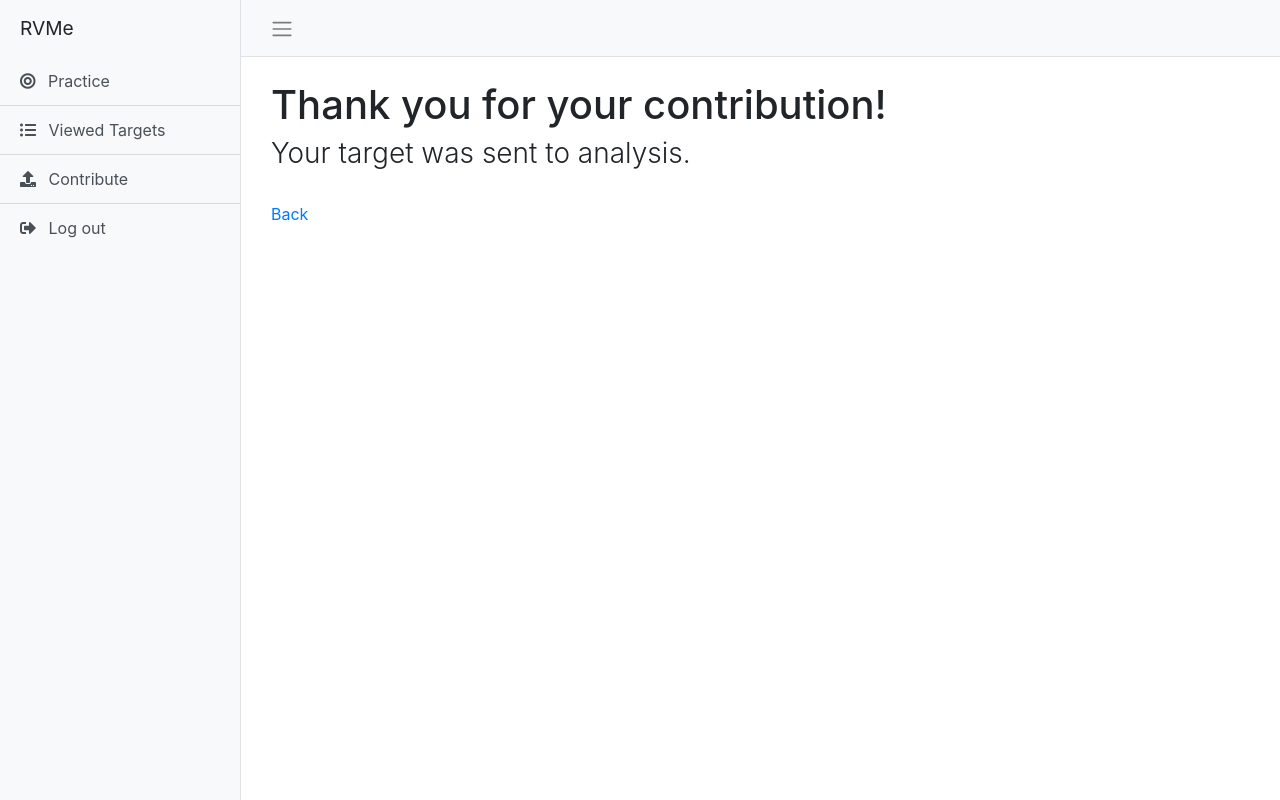
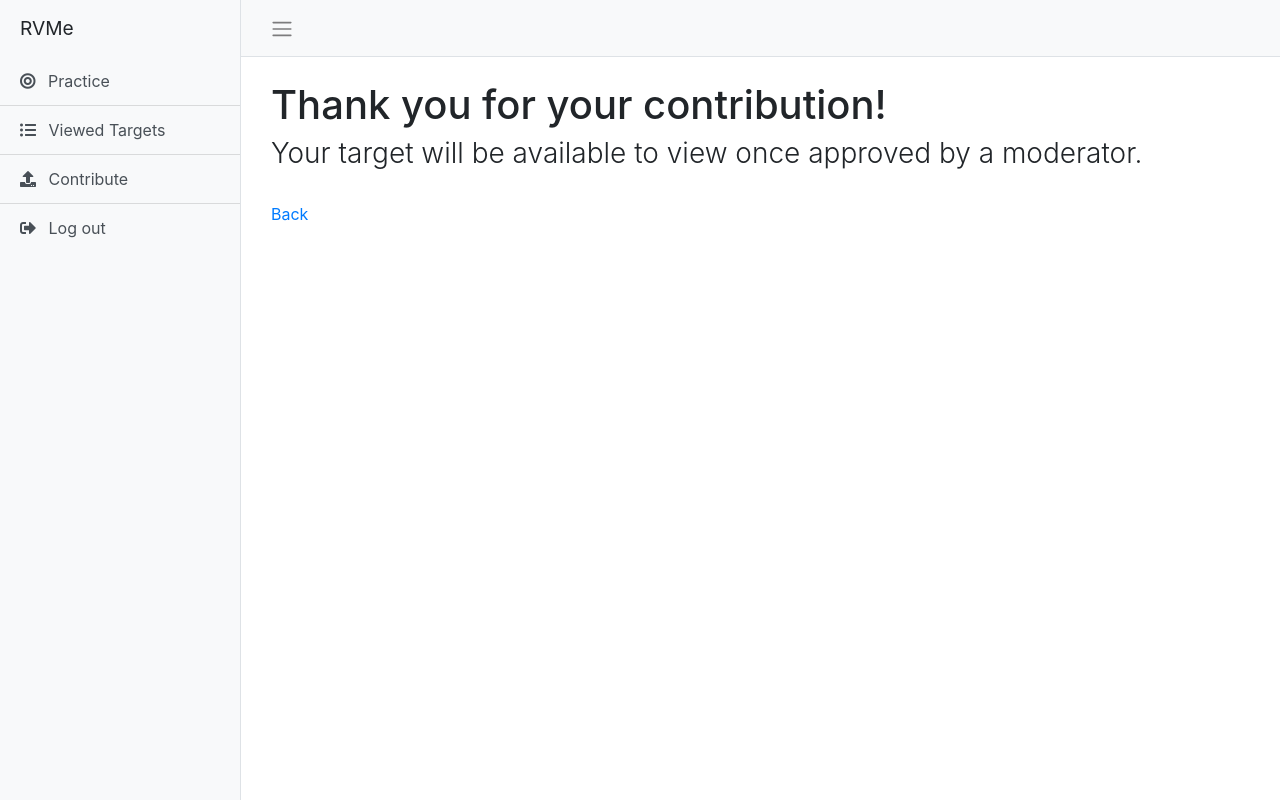
Before and after one commit to nykotar/rvme, a Django app: page /pool/thanks/ in a window 1280 px wide. Run offline with Django 3.2, Linux system fonts and the light colour scheme; some libraries are stand-ins or nearby versions.

Commit message:
Change thank you text

```diff
--- a/pool/templates/thanks.html
+++ b/pool/templates/thanks.html
@@ -4,7 +4,7 @@
 {% block content %}
 <div class="container mt-4">
     <h1>Thank you for your contribution!</h1>
-    <h3 class="font-weight-light">Your target was sent to analysis.</h3>
+    <h3 class="font-weight-light">Your target will be available to view once approved by a moderator.</h3>
     <br/>
     <a href="{% url 'pool:index' %}">Back</a>
 </div>
```
